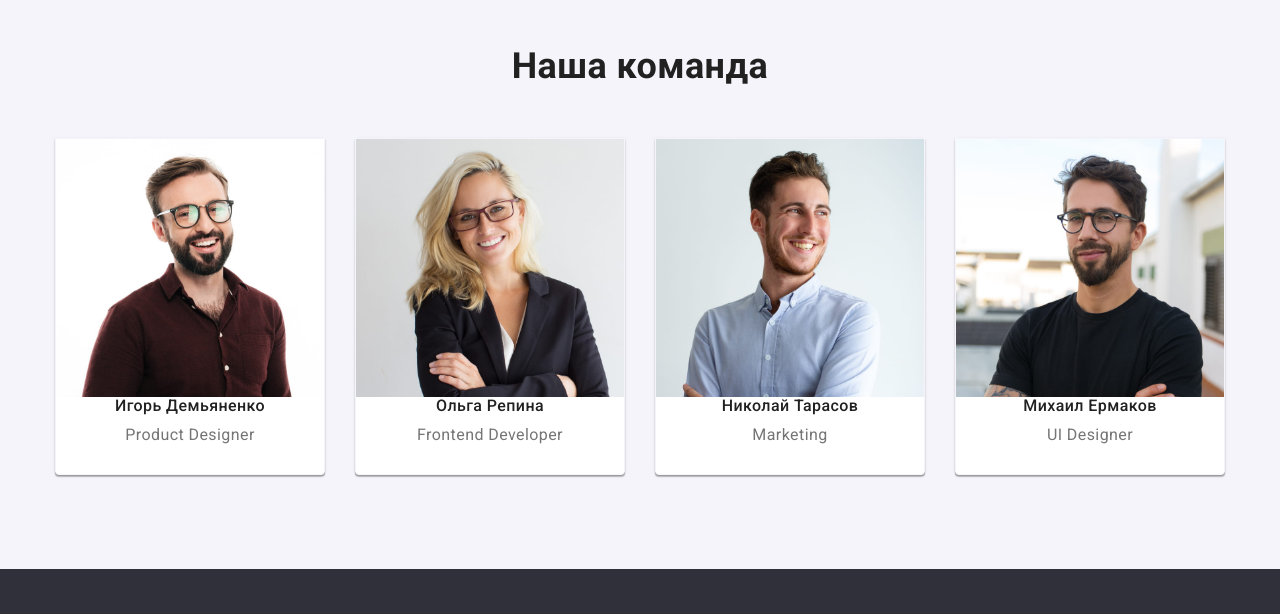
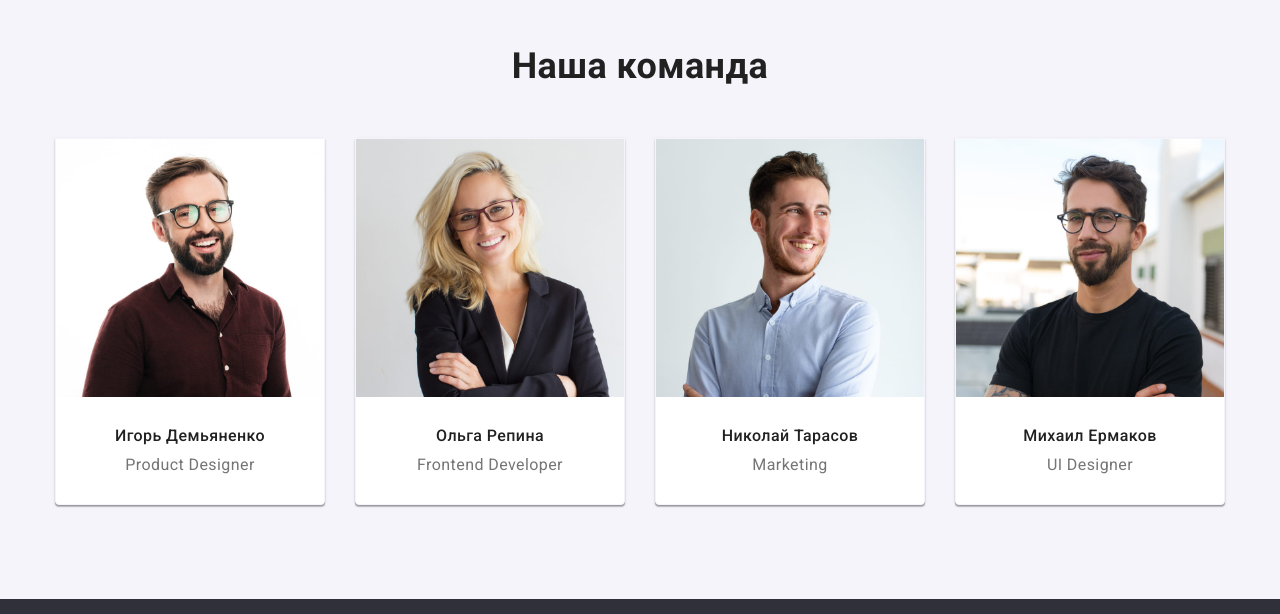
Before and after one commit to nikpris/homework4, a plain HTML site: page index.html in a window 1280 px wide. Shown: the part 1500-2114 px from the top of the page. Drawn offline with nearby package versions, Linux system fonts and the light colour scheme.

Commit message:
team-margin
addid margin in team item

```diff
--- a/css/styles.css
+++ b/css/styles.css
@@ -280,6 +280,7 @@ color: var(--accent-color);
     background: #FFFFFF;
     box-shadow: 0px 1px 3px rgba(0, 0, 0, 0.12), 0px 1px 1px rgba(0, 0, 0, 0.14), 0px 2px 1px rgba(0, 0, 0, 0.2);
     border-radius: 0px 0px 4px 4px;
+    padding-bottom: 30px;
 }
 
 .team-grid .grid-item {
@@ -296,11 +297,12 @@ color: var(--accent-color);
     font-size: 16px;
     line-height: 1.18;
     margin-bottom: 10px;
+    margin-top: 30px;
     text-align: center;
 }
 
 .text-team {
-    margin-bottom: 30px;
+    /* margin-bottom: 30px; */
     text-align: center;
 }
 
```
